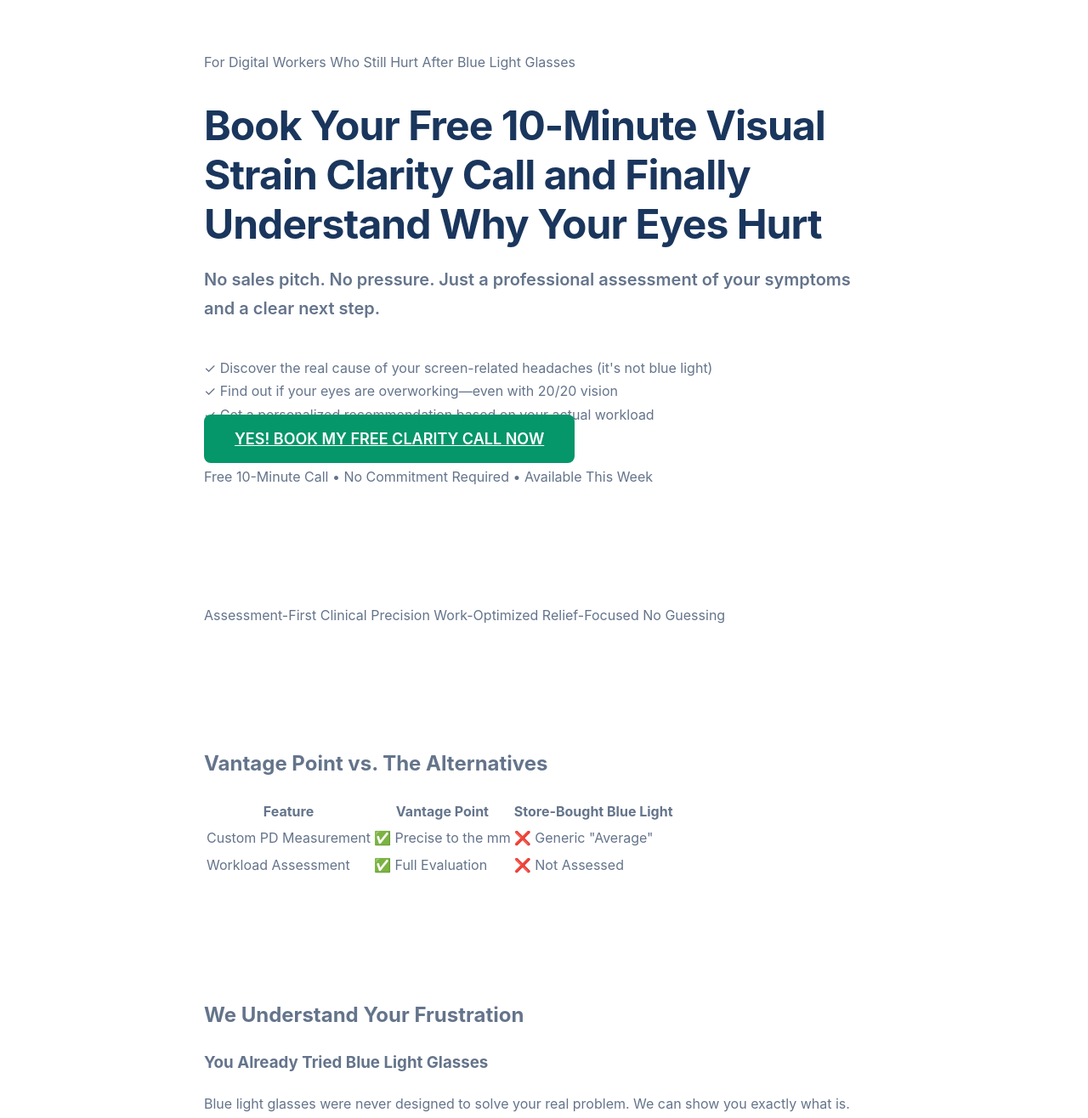
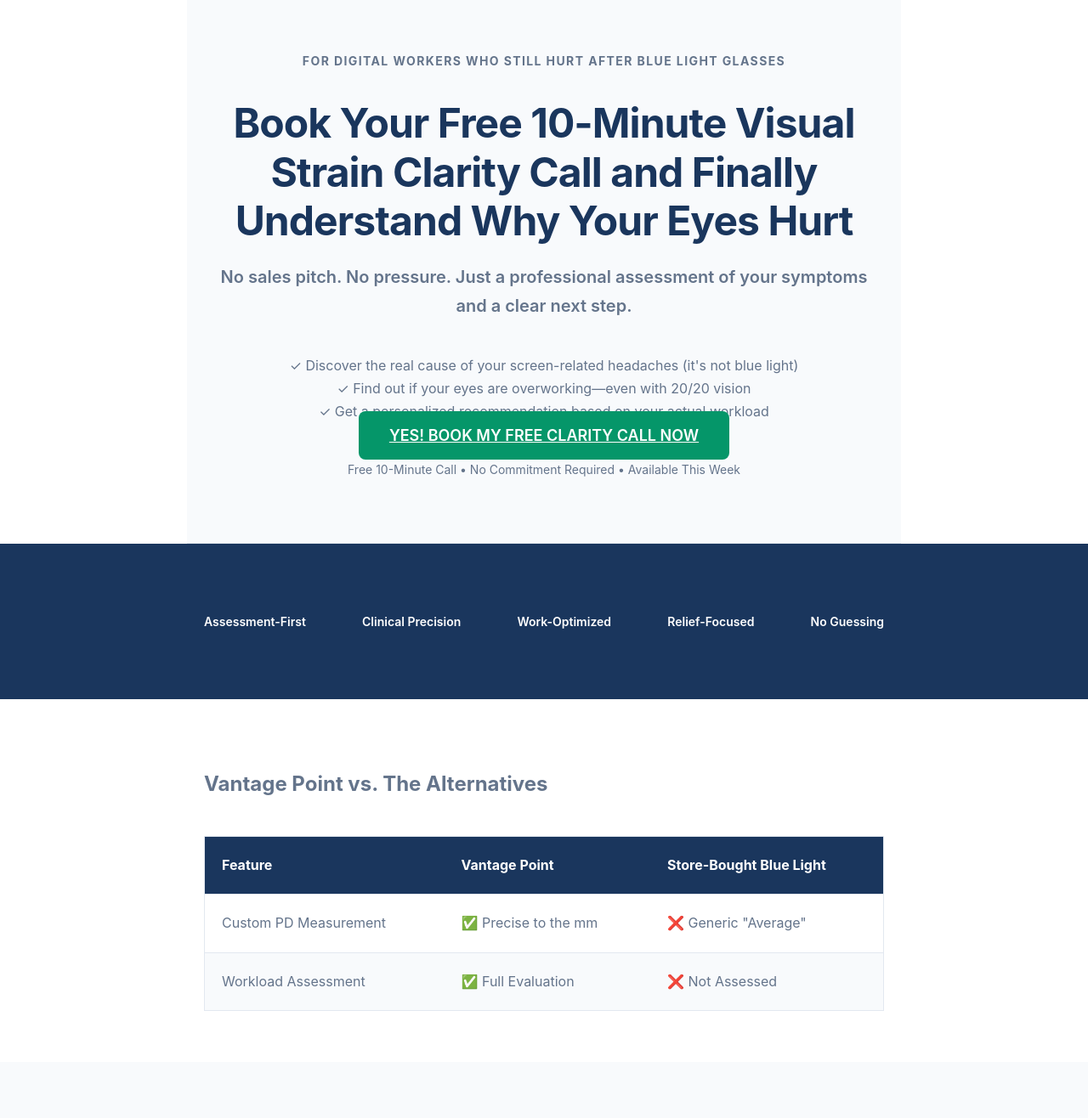
Before and after one commit to JedTheNerd/vantagepoint, a plain HTML site: page THANKS.HTML in a window 1280 px wide. Shown: the top 1316 px of the page at 85% size. Drawn offline with Linux system fonts and the light colour scheme.

Commit message:
Update style.css

```diff
--- a/style.css
+++ b/style.css
@@ -121,3 +121,75 @@
   border-top: 1px solid var(--color-border);
   padding-top: 20px;
 }
+
+
+/* Thank You Page Specifics */
+.hero-thanks {
+    text-align: center;
+    background: var(--color-light-gray);
+    border-bottom: 1px solid var(--color-border);
+}
+
+.eyebrow {
+    text-transform: uppercase;
+    font-size: 14px;
+    letter-spacing: 0.1em;
+    font-weight: 700;
+    color: var(--color-slate);
+    margin-bottom: 16px;
+    display: block;
+}
+
+/* USP Strip */
+.usp-strip {
+    background: var(--color-navy);
+    color: white;
+    padding: 20px 0;
+    font-weight: 600;
+    font-size: 14px;
+}
+
+.usp-grid {
+    display: flex;
+    justify-content: space-between;
+    text-align: center;
+}
+
+/* Comparison Table */
+.table-wrapper {
+    overflow-x: auto;
+    margin-top: 40px;
+}
+
+table {
+    width: 100%;
+    border-collapse: collapse;
+    background: white;
+    border: 1px solid var(--color-border);
+}
+
+th, td {
+    padding: 20px;
+    text-align: left;
+    border-bottom: 1px solid var(--color-border);
+}
+
+th {
+    background: var(--color-navy);
+    color: white;
+}
+
+tr:nth-child(even) {
+    background: var(--color-light-gray);
+}
+
+/* Friction Eliminator */
+.friction-eliminator {
+    font-size: 14px;
+    color: var(--color-slate);
+    margin-top: 12px;
+}
+
+.bg-light {
+    background-color: var(--color-light-gray);
+}
```
